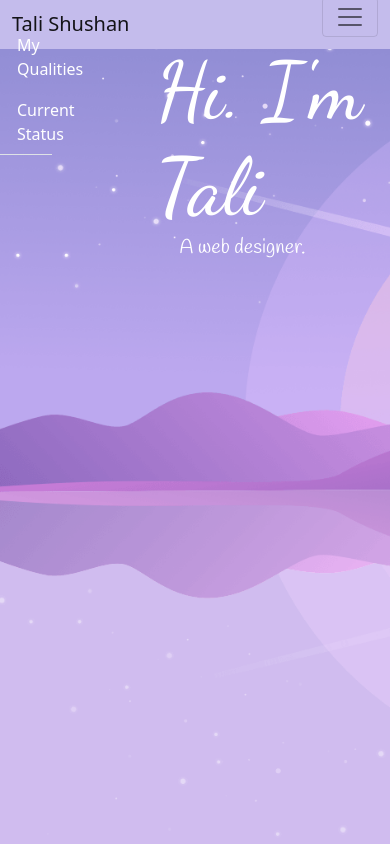
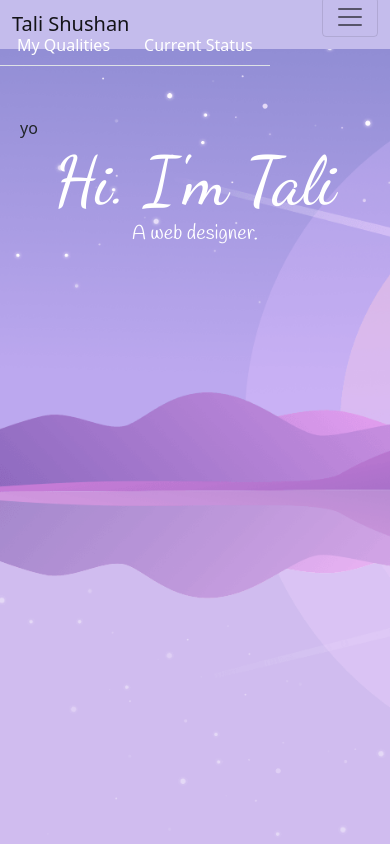
Before and after one commit to KingNero9/My-Site, a plain HTML site: page index.html in a window 390 px wide. Drawn offline with nearby package versions, Linux system fonts and the light colour scheme.

Commit message:
commit on 'main'

```diff
--- a/css/mySite.app.css
+++ b/css/mySite.app.css
@@ -88,39 +88,50 @@ body { /*i dont even know if it does anything*/
 }
 
 #myNameHeader {
-    margin-top: 7vw;
-    margin-left: 40vw;
-    margin-bottom: 0px;
+    text-align: center;
+    margin-top: 0.3vw;
+    margin-bottom: 0vw;
     color: white;
     font-family: "Dancing Script", serif;
-    font-size: 80px;
+    font-size: 8vh;
+    margin-bottom: 0px
 }
 
 #secondaryHeader {
+    text-align: center;
     color:white;
-    margin-top: 0.1vw;
-    margin-left: 46vw;
+    margin-top: 0vw;
     font-family: "Handlee" , serif;
 }
 
 #secondaryNavbar {
-    margin-top:2.1vw;
-    width:13.35vw;
+    margin-top:2.1vw !important;
+    width:10%vw !important;
     position:fixed;
 }
 
-#currStatus {
+#currStatus-tab {
     color:white;
 }
 
-#currStatus:active {
+#currStatus-tab:active {
+    color:#d9b7e4;
+}
+
+#qualities-tab {
+    color:white;
+}
+
+#qualities-tab:active {
     color:#d9b7e4;
 }
 
 #qualities {
-    color:white;
+    margin-top: 100px;
+    margin-left: 20px;
 }
 
-#qualities:active {
-    color:#d9b7e4;
+#currstatus{
+    margin-top: 100px;
+    margin-left: 50px;
 }
--- a/index.html
+++ b/index.html
@@ -30,6 +30,9 @@
                   <li class="nav-item">
                     <a class="nav-link" id="contactme" href="#">Contact</a>
                   </li>
+                  <li class="nav-item">
+                    <a class="nav-link" id="contactme" href="media/Resume - Tali Shushan.pdf">Resume</a>
+                  </li>
                   <li class="nav-item dropdown">
                     <a class="nav-link dropdown-toggle" id="myprojects" href="#" id="navbarDropdown" role="button" data-bs-toggle="dropdown" aria-expanded="false">
                       Projects
@@ -55,12 +58,17 @@
 
           <ul class="nav nav-tabs" id="secondaryNavbar">
             <li class="nav-item">
-              <a class="nav-link" href="#" id="qualities">My Qualities</a>
+              <a class="nav-link" href="#qualities" id="qualities-tab" data-toggle="tab" role="tab">My Qualities</a>
             </li>
-            <li class="nav-item">
-              <a class="nav-link" href="#" id="currStatus">Current Status</a>
+            <li class="nav-item" role="presentation">
+              <a class="nav-link" href="#status" id="currStatus-tab" data-toggle="tab" role="tab">Current Status</a>
             </li>
           </ul>
+          <div class="tab-content">
+            <div class="tab-pane active" id="qualities" role="tabpanel">yo</div>
+            <div class="tab-pane" id="status" role="tabpanel">hi</div>
+          </div>
+
           <h1 id="myNameHeader">Hi. I'm Tali</h1>
           <h5 id="secondaryHeader">A web designer.</h3>
 
```
Also changed, not shown: 1 other file.
